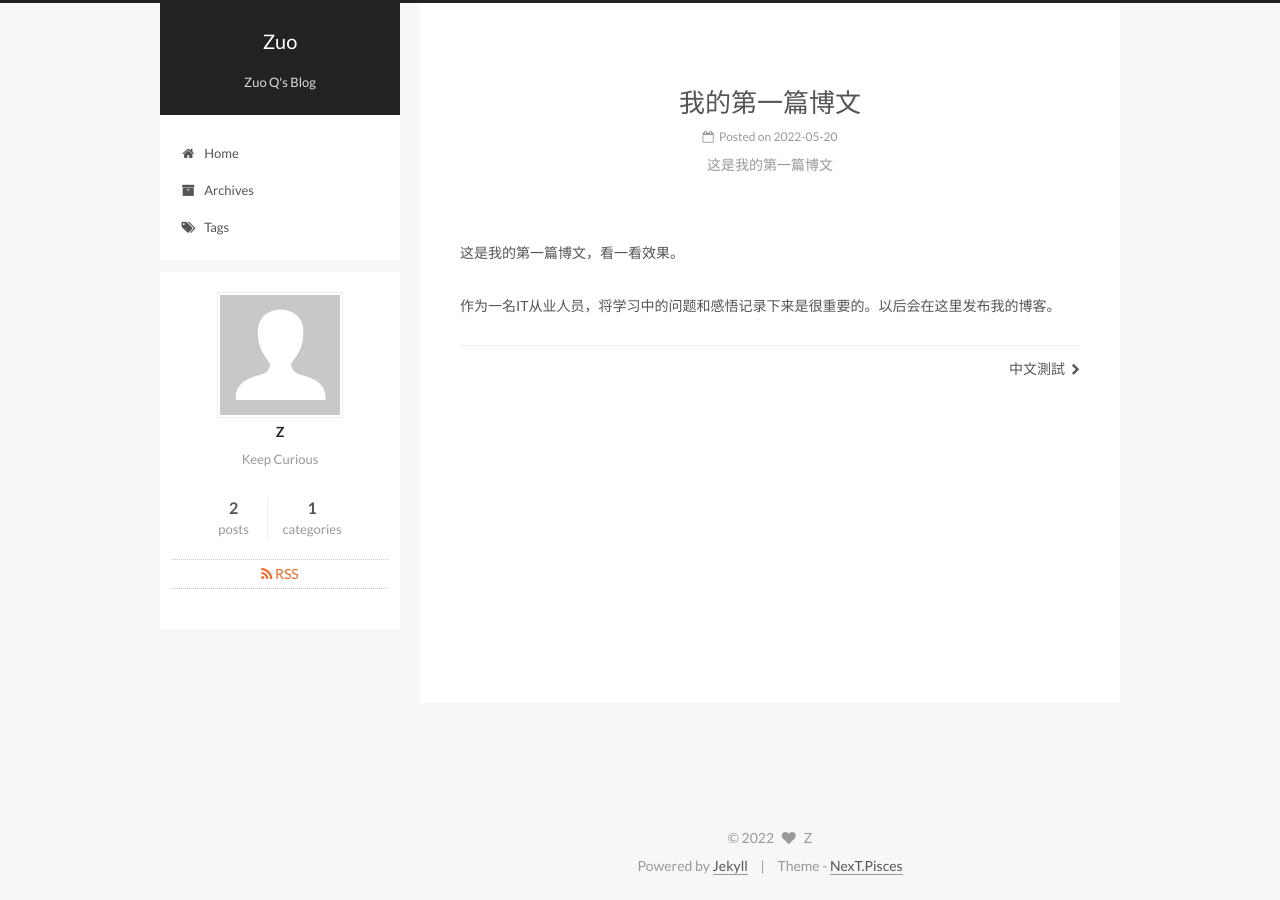
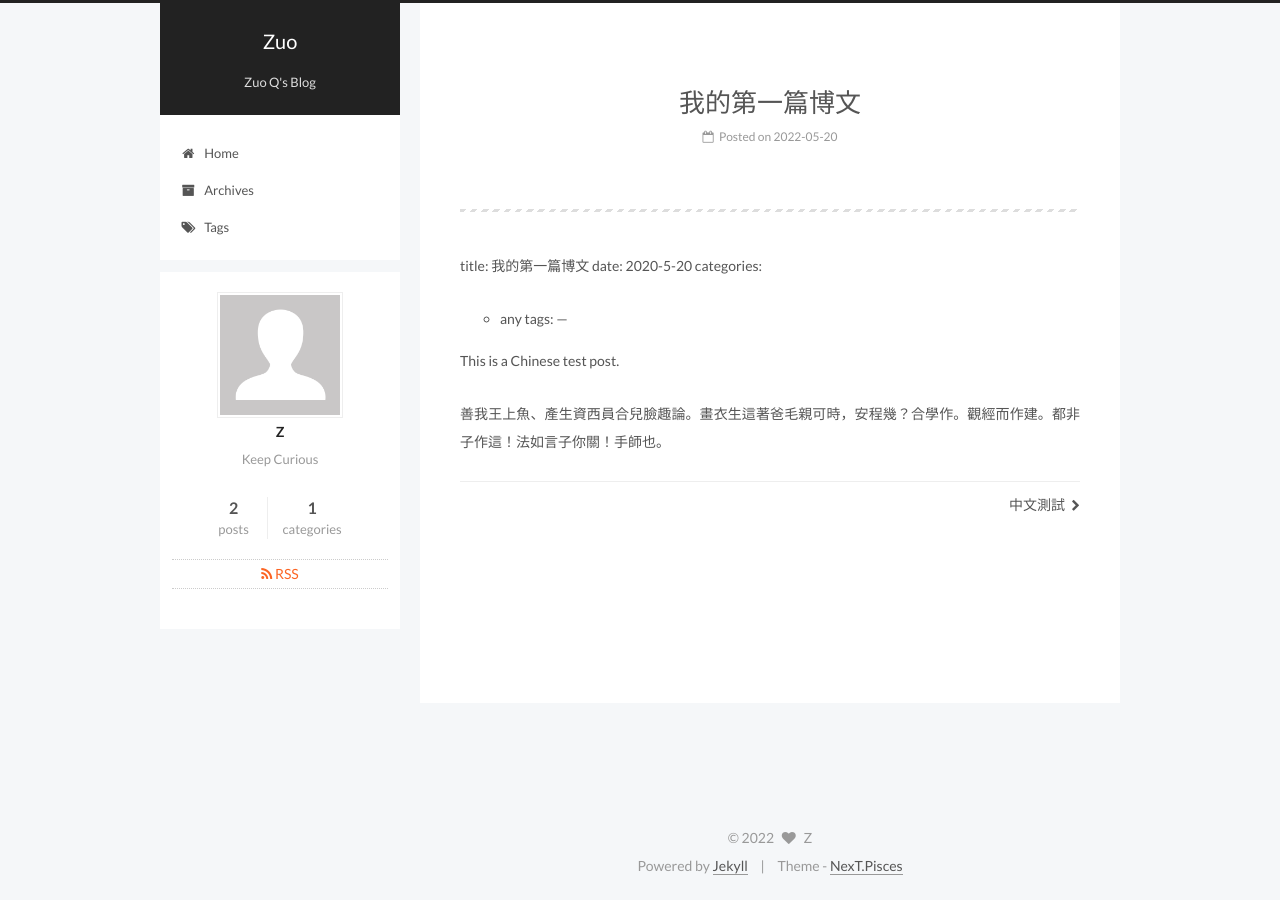
Before and after one commit to ZuoQA/ZuoQA.github.io, a Jekyll site: the page built from _posts/2022-05-20-我的第一篇博文.md, in a window 1280 px wide. Built offline with Jekyll 4.4.1, drawn with Linux system fonts in a browser that asks for light colours.

Commit message:
changes2

```diff
--- a/_posts/2022-05-20-我的第一篇博文.md
+++ b/_posts/2022-05-20-我的第一篇博文.md
@@ -1,4 +1,4 @@
----
+<!-- ---
 title: 我的第一篇博文
 description: 这是我的第一篇博文
 tags:
@@ -7,3 +7,16 @@ tags:
 这是我的第一篇博文，看一看效果。
 
 作为一名IT从业人员，将学习中的问题和感悟记录下来是很重要的。以后会在这里发布我的博客。
+ -->
+
+---
+title: 我的第一篇博文
+date: 2020-5-20
+categories:
+- any
+tags:
+---
+
+This is a Chinese test post.
+
+善我王上魚、產生資西員合兒臉趣論。畫衣生這著爸毛親可時，安程幾？合學作。觀經而作建。都非子作這！法如言子你關！手師也。
```
